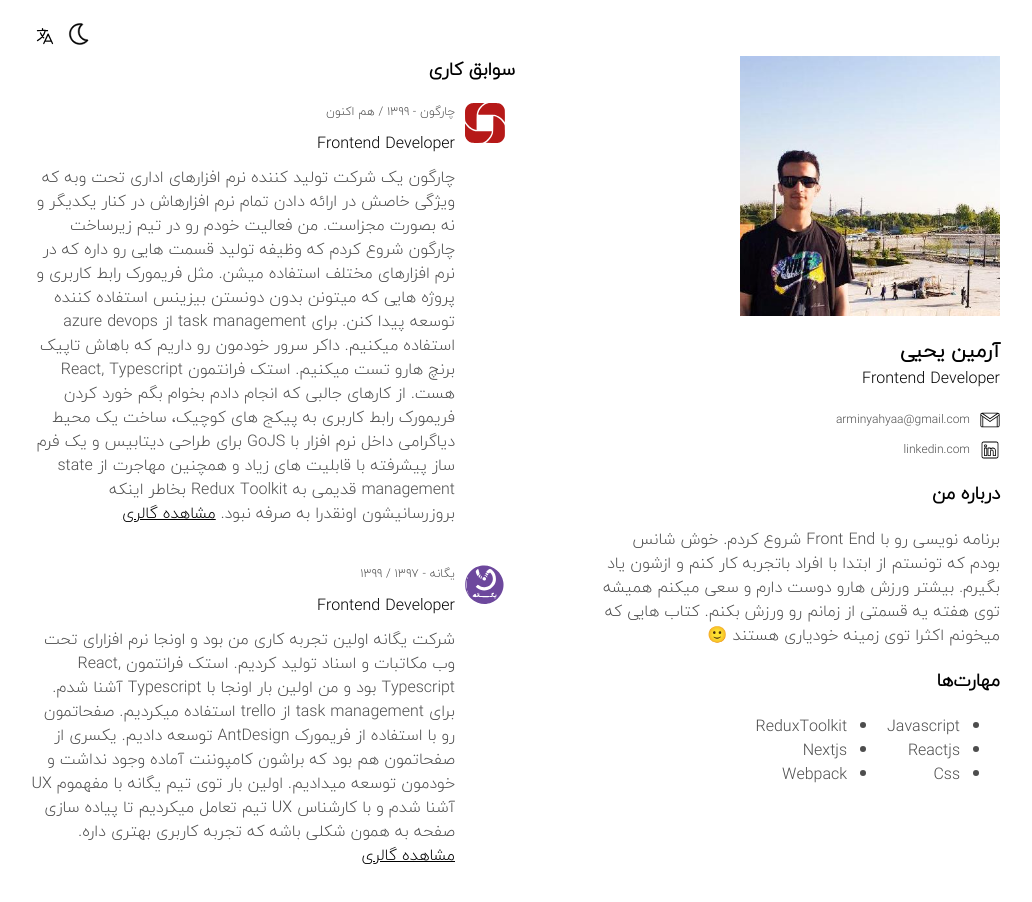
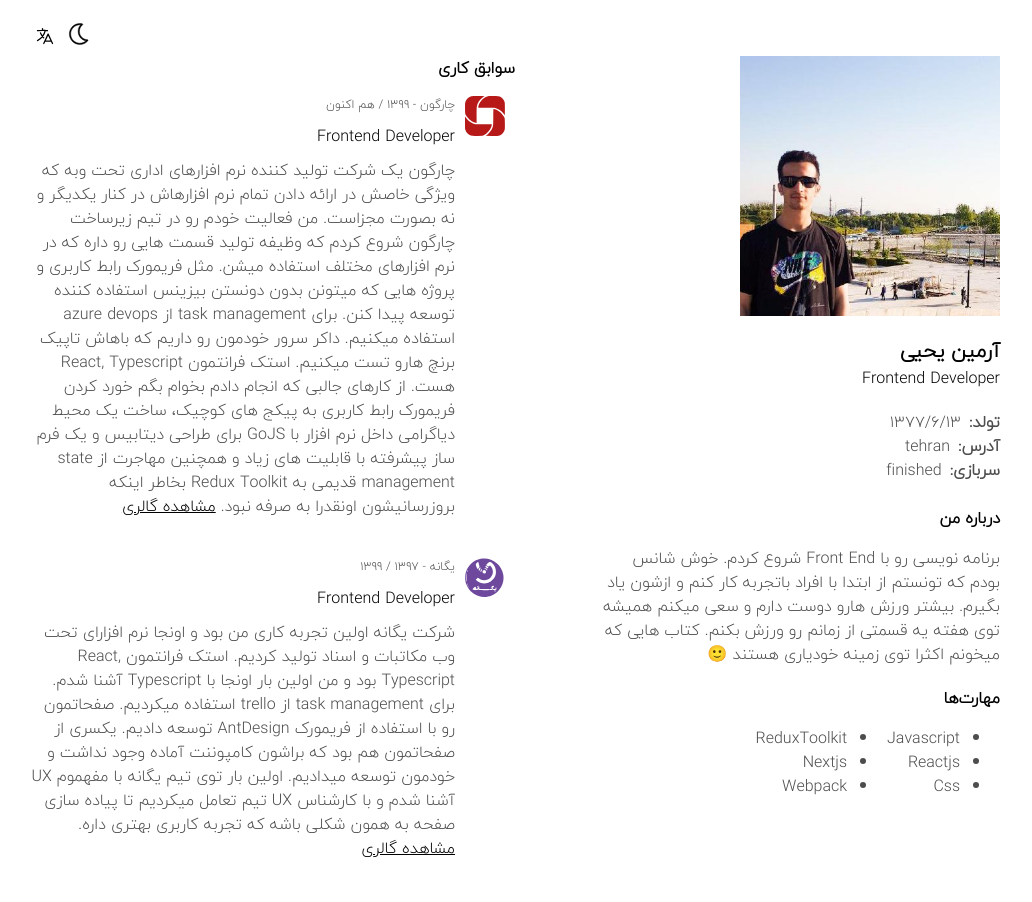
Before and after one commit to arminyahya/cv-nextjs, a Next.js app in the folder cv-nextjs/: page / in a window 1280 px wide. Shown: the top 902 px of the page, without its empty margins (125-1157 px from the left). Built offline with nearby package versions, Linux system fonts and the light colour scheme.

Commit message:
Replace PersonalInfoItem with contact info

```diff
--- /dev/null
+++ b/cv-nextjs/src/app/_components/personalInfoItem.tsx
@@ -0,0 +1,15 @@
+"use client";
+import React, { useState } from "react";
+import Modal from "./modal";
+import SlideShow from "./slideShow";
+import useTranslation from "../_translation/useTranslation";
+
+export default function PersonalInfoItem({ label, value }: { label: string, value: string }) {
+
+  return (
+		<div className="personal-info_item">
+		<div className="personal-info_item_label">{label}:</div>
+		<div className="personal-info_item_value">{value}</div>
+	</div>
+	)
+}
--- a/cv-nextjs/src/app/_translation/en.ts
+++ b/cv-nextjs/src/app/_translation/en.ts
@@ -14,7 +14,13 @@ const EN_Dictionary: dictionary = {
 	yeganeh_soft: 'Yeganeh Soft',
 	'2018': '2018',
 	yeganeh_soft_description: `Yeganeh Company was my first work experience where we developed web-based software for correspondence and document management. Our front-end stack was React and Typescript, and it was my first time getting familiar with Typescript there. We used Trello for task management. We developed our pages using the AntDesign framework. Some of our pages did not have ready-made components, so we developed them ourselves. It was my first time in the Yeganeh team getting acquainted with the concept of UX, and we interacted with the UX expert to ensure that the page implementation was in line with better user experience.`,
-	see_gallery: 'See gallery'
+	see_gallery: 'See gallery',
+	birthDate: 'BirthDate',
+	location: 'Location',
+	militaryService: 'MilitaryService',
+	birthDateValue: '1998-9-4',
+	tehran: 'Tehran',
+	finished: 'Finished'
 };
 
 export default EN_Dictionary;
--- a/cv-nextjs/src/app/_translation/fa.ts
+++ b/cv-nextjs/src/app/_translation/fa.ts
@@ -15,7 +15,13 @@ const FA_Dictionary: dictionary = {
 	yeganeh_soft: 'یگانه',
 	'2018': '۱۳۹۷',
 	yeganeh_soft_description: 'شرکت یگانه اولین تجربه کاری من بود و اونجا نرم افزارای تحت وب مکاتبات و اسناد تولید کردیم. استک فرانتمون React, Typescript بود و من اولین بار اونجا با Typescript آشنا شدم. برای task management از trello استفاده میکردیم. صفحاتمون رو با استفاده از فریمورک AntDesign توسعه دادیم. یکسری از صفحاتمون هم بود که براشون کامپوننت آماده وجود نداشت و خودمون توسعه میدادیم. اولین بار توی تیم یگانه با مفهموم UX آشنا شدم و با کارشناس UX تیم تعامل میکردیم تا پیاده سازی صفحه به همون شکلی باشه که تجربه کاربری بهتری داره.',
-	see_gallery: 'مشاهده گالری'
+	see_gallery: 'مشاهده گالری',
+	birthDate: 'تولد',
+	location: 'آدرس',
+	militaryService: 'سربازی',
+	birthDateValue: '۱۳۷۷/۶/۱۳',
+	Tehran: 'تهران',
+	Finished: 'پایان یافته'
 };
 
 export default FA_Dictionary;
--- a/cv-nextjs/src/app/_translation/useTranslation.tsx
+++ b/cv-nextjs/src/app/_translation/useTranslation.tsx
@@ -6,9 +6,15 @@ import EN_Dictionary from "./en";
 export default function useTranslation() {
 	const context = useContext(AppContext);
 	const translate = (word: string) => {
+		let result;
 		const dictionary = context.language === 'fa' ? FA_Dictionary : EN_Dictionary;
-		return dictionary[word];
+		result = dictionary[word];
+		if(!result) {
+			return word;
+		}
+		return result;
 	}
+
 	return {
 		translate,
 		currentLanguage: context.language
--- a/cv-nextjs/src/app/page.css
+++ b/cv-nextjs/src/app/page.css
@@ -26,6 +26,25 @@
 .role {
 	font-size: 16px;
 	margin-bottom: 20px;
+}
+
+.personal-info {
+	font-size: 12px;
+	margin-bottom: 24px;
+}
+
+.personal-info_item_label {
+	display: inline-block;
+	font-size: 16px;
+	color: var(--text-color-lighter);
+	font-weight: bold;
+	margin-right: 8px;
+}
+
+.personal-info_item_value {
+	display: inline-block;
+	font-size: 16px;
+	color: var(--text-color-lighter);
 }
 
 .contact-info {
@@ -70,9 +89,9 @@
 
 .main .header {
 	display: block;
-	font-size: 18px;
 	font-weight: bold;
-	margin-bottom: 20px;
+	margin-bottom: 16px;
+	margin-bottom: 16px;
 }
 
 
@@ -279,10 +298,15 @@ html[dir="rtl"] .contact-info_item_icon{
 	margin-left: 10px;
 }
 
-
 html[dir="rtl"] .past-experience_item_icon_wrapper {
 	margin-left: 10px;
 }
 .ReactModal__Body--open {
 	overflow: hidden;
 }
+
+html[dir="rtl"] .personal-info_item_label {
+	margin-right: 0px;
+	margin-left: 8px;
+
+}
--- a/cv-nextjs/src/app/page.tsx
+++ b/cv-nextjs/src/app/page.tsx
@@ -10,33 +10,35 @@ import AppContext from "@/appContext";
 import GalleryButton from "./_components/galleryButton";
 import YeganehIcon from "@/Icons/yeganeh";
 import ChargoonIcon from "@/Icons/chargoon";
+import PersonalInfoItem from "./_components/PersonalInfoItem";
 
 export default function Home() {
   const { translate, currentLanguage } = useTranslation();
-	const slideClassName = currentLanguage === 'en' ? 'slide-from-left' : 'slide-from-right';
+  const slideClassName =
+    currentLanguage === "en" ? "slide-from-left" : "slide-from-right";
   return (
     <main className={"main"}>
       <section className={"main-section"}>
         <div className="profile-image_wrapper margin-bottom">
-          <Image alt="armin-yahya" src={"/profile-image.jpg"} fill objectPosition="50% 50%" objectFit="cover" />
+          <Image
+            alt="armin-yahya"
+            src={"/profile-image.jpg"}
+            fill
+            objectPosition="50% 50%"
+            objectFit="cover"
+          />
         </div>
         <div className="full-name">{translate("fullname")}</div>
         <div className="role">{translate("role")}</div>
-        <div className="contact-info">
-          <div className="contact-info_item">
-            <div className="contact-info_item_icon">
-              <GmailIcon />
+        <div className="personal-info">
+					<PersonalInfoItem label={translate("birthDate")} value={translate("birthDateValue")} />
+					<PersonalInfoItem label={translate("location")} value={translate("tehran")}/>
+					<PersonalInfoItem label={translate("militaryService")} value={translate("finished")}/>
+
         </div>
-            <div className="contact-info_item_text">arminyahyaa@gmail.com</div>
+        <div className={"header " + slideClassName}>
+          {translate("about_me")}
         </div>
-          <div className="contact-info_item">
-            <div className="contact-info_item_icon">
-              <LinkedinIcon />
-            </div>
-            <div className="contact-info_item_text">linkedin.com</div>
-          </div>
-        </div>
-        <div className={"header " + slideClassName}>{translate("about_me")}</div>
         <div
           className="topic-inner-text margin-bottom about-me"
           style={{ maxWidth: 400 }}
@@ -51,16 +53,16 @@ export default function Home() {
             <li className="skills_item">Css</li>
           </ul>
           <ul>
-
             <li className="skills_item">ReduxToolkit</li>
             <li className="skills_item">Nextjs</li>
             <li className="skills_item">Webpack</li>
           </ul>
-
         </div>
       </section>
       <section className={"main-section "}>
-        <div className={"header " + slideClassName}>{translate("past_experiences")}</div>
+        <div className={"header " + slideClassName}>
+          {translate("past_experiences")}
+        </div>
         <div className="past-experience fade-in-animation">
           <div className="past-experience_item margin-bottom-2x">
             <div className="past-experience_item_icon_wrapper">
@@ -78,14 +80,16 @@ export default function Home() {
               </div>
               <div className="past-experience_item_detail_activity">
                 {translate("chargoon_work_description")}
-								<GalleryButton images={[
-								'/chargoon-1.jpg',
-								'/chargoon-2.jpg',
-								'/chargoon-3.jpg',
-								'/chargoon-4.jpg',
-								'/chargoon-5.jpg',
-								'/chargoon-6.jpg',
-							]}/>
+                <GalleryButton
+                  images={[
+                    "/chargoon-1.jpg",
+                    "/chargoon-2.jpg",
+                    "/chargoon-3.jpg",
+                    "/chargoon-4.jpg",
+                    "/chargoon-5.jpg",
+                    "/chargoon-6.jpg",
+                  ]}
+                />
               </div>
             </div>
           </div>
@@ -97,22 +101,24 @@ export default function Home() {
             </div>
             <div className="past-experience_item_detail">
               <div className="past-experience_item_detail_date">
-							{translate("yeganeh_soft")} - {translate("2018")} / {translate("2020")}
+                {translate("yeganeh_soft")} - {translate("2018")} /{" "}
+                {translate("2020")}
               </div>
               <div className="past-experience_item_detail_role">
                 {translate("role")}
               </div>
               <div className="past-experience_item_detail_activity">
                 {translate("yeganeh_soft_description")}
-							<GalleryButton images={[
-								'/yeganeh-1.jpg',
-								'/yeganeh-2.jpg',
-								'/yeganeh-3.jpg',
-								'/yeganeh-4.jpg',
-								'/yeganeh-5.jpg',
-								'/yeganeh-6.jpg',
-							]}/>
-
+                <GalleryButton
+                  images={[
+                    "/yeganeh-1.jpg",
+                    "/yeganeh-2.jpg",
+                    "/yeganeh-3.jpg",
+                    "/yeganeh-4.jpg",
+                    "/yeganeh-5.jpg",
+                    "/yeganeh-6.jpg",
+                  ]}
+                />
               </div>
             </div>
           </div>
```
Lines whose indentation alone changed are shown as unchanged.
